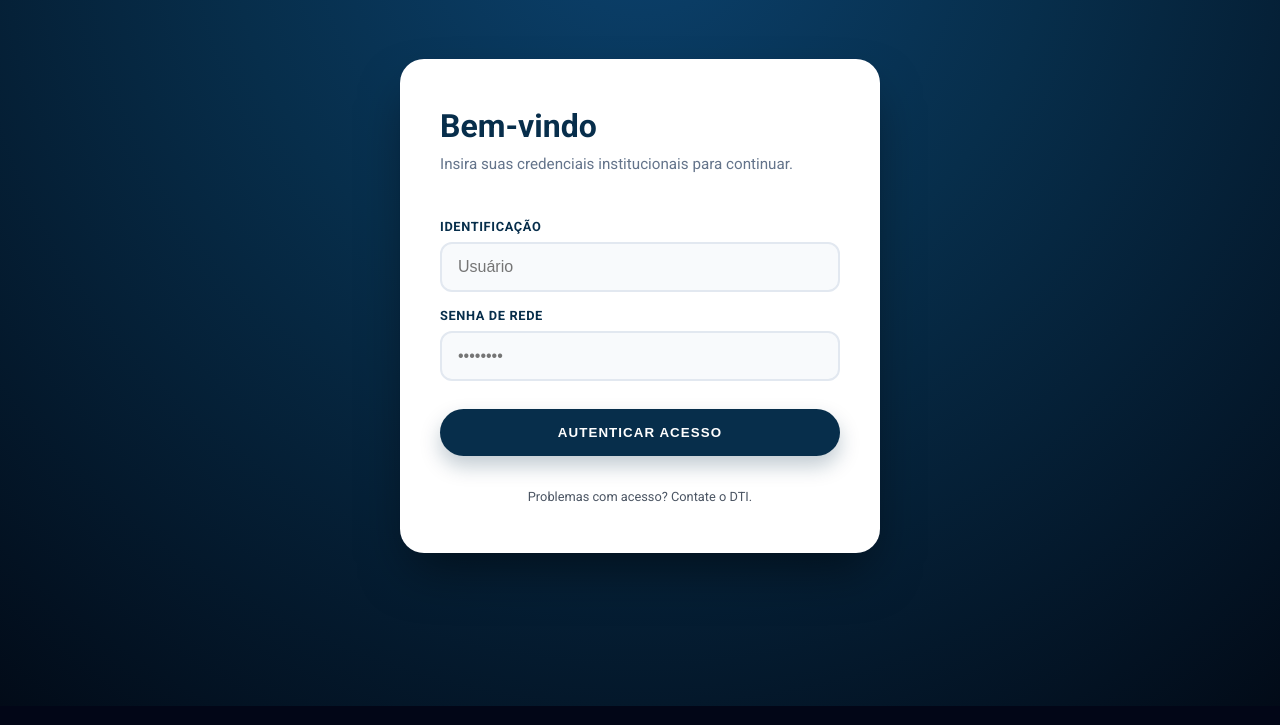
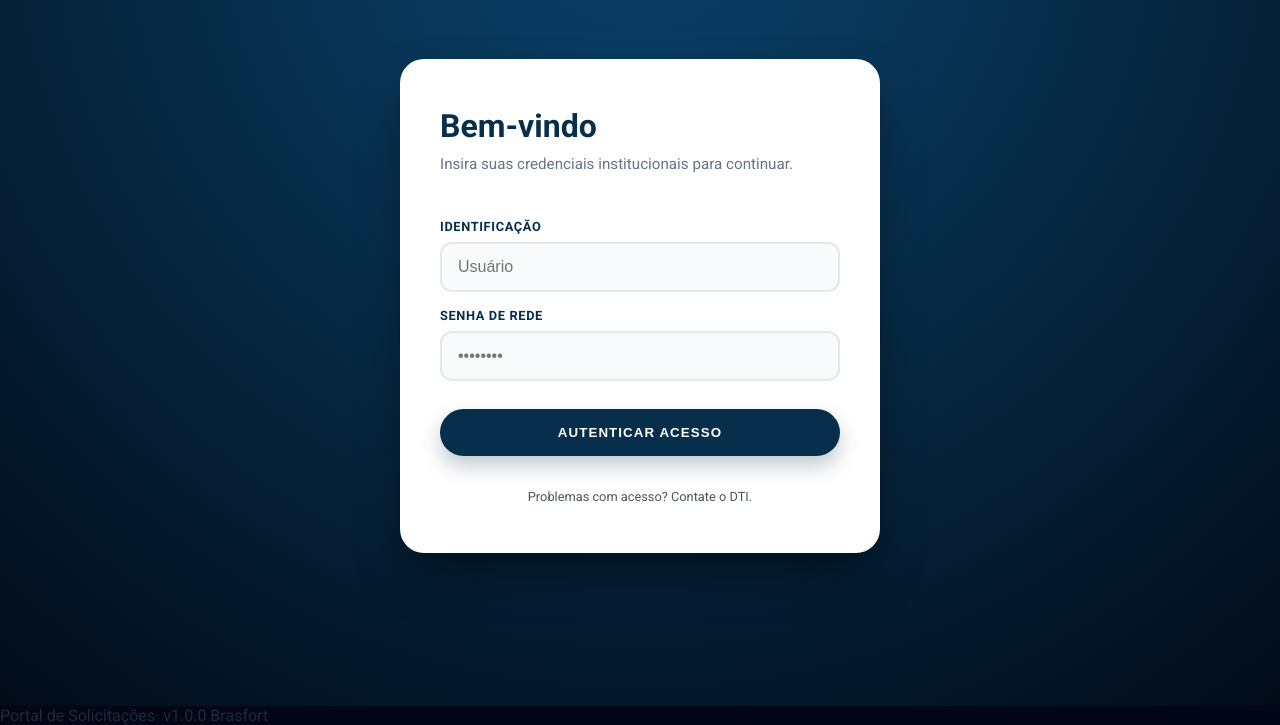
Before and after one commit to segurancaeletronicabrasfort/projeto_stf, a plain HTML site: page templates/index.html in a window 1280 px wide. Shown: the part 94-819 px from the top of the page. Drawn offline with Linux system fonts and the light colour scheme.

```diff
--- a/templates/index.html
+++ b/templates/index.html
@@ -73,6 +73,10 @@
             </div>
         </div>
     </div>
+<div class="login-footer-meta">
+    <span>Portal de Solicitações· v1.0.0</span>
+    <span>Brasfort</span>
+</div>
 
     <script src="/static/script.js"></script>
 </body>
```
